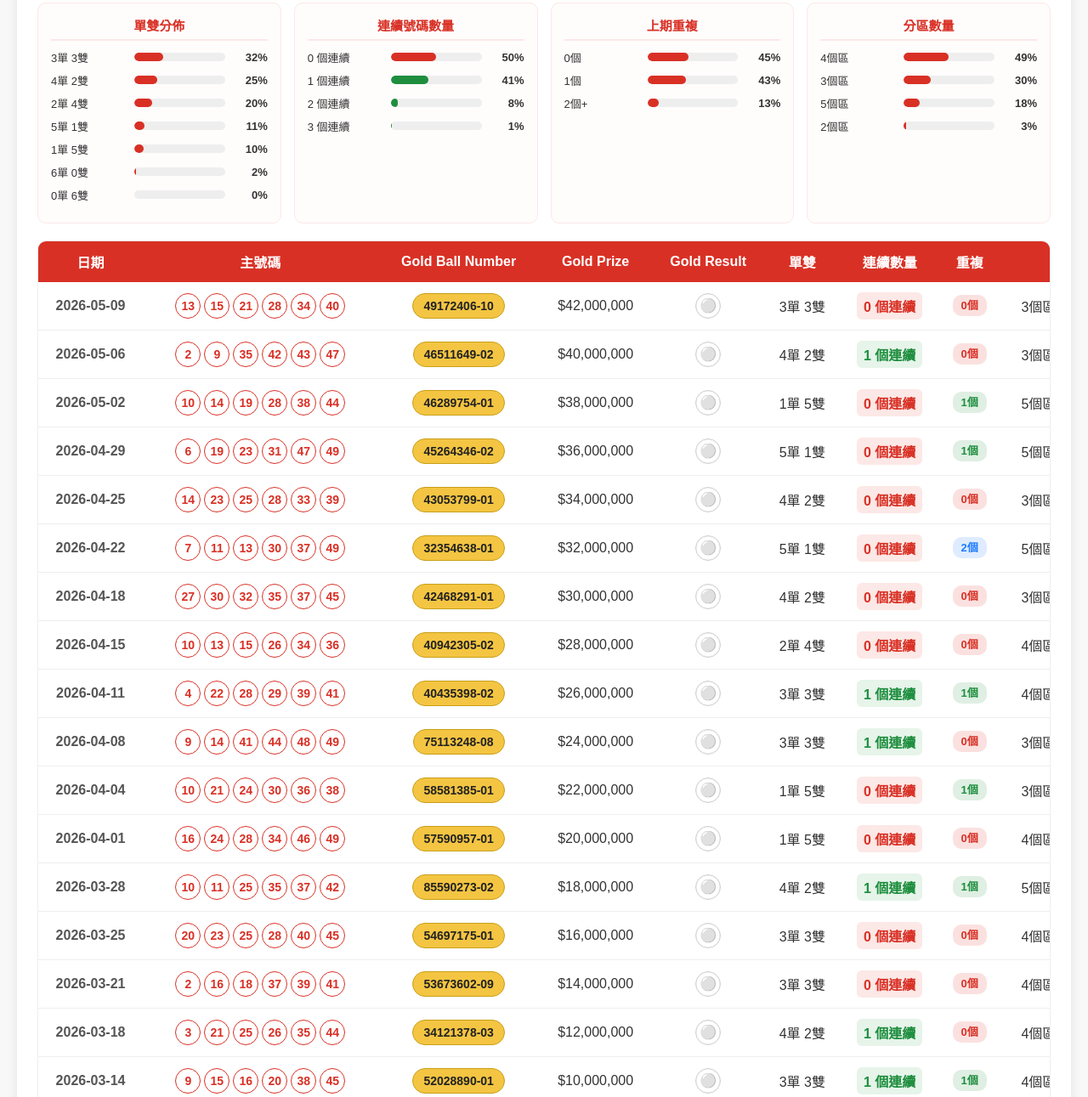
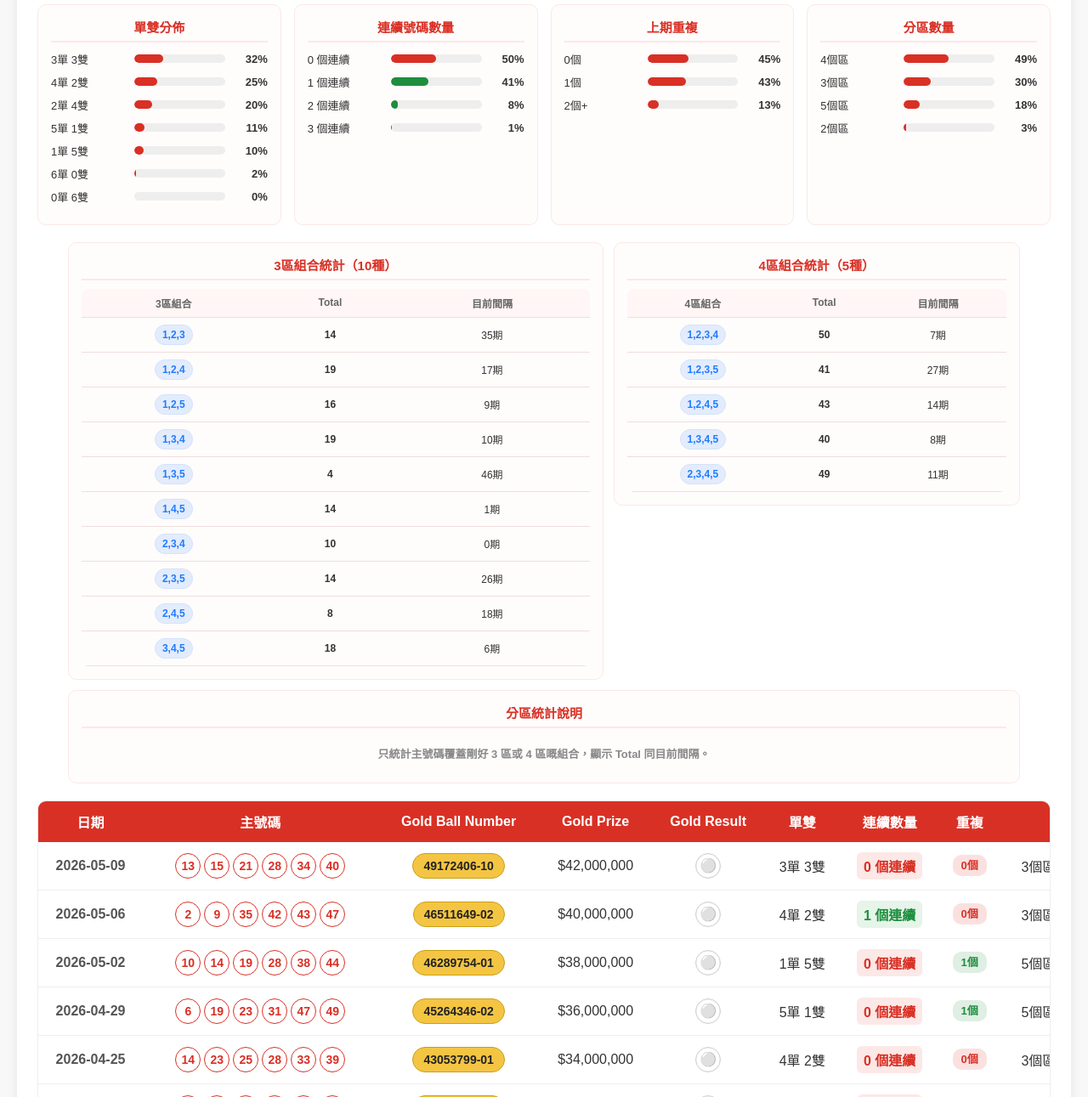
Before and after one commit to ycmycmkaka/lotto649-stats, a plain HTML site: page index.html in a window 1280 px wide. Shown: the part 832-2123 px from the top of the page at 85% size. Drawn offline with nearby package versions, Linux system fonts and the light colour scheme.

Commit message:
Update index.html

```diff
--- a/index.html
+++ b/index.html
@@ -136,6 +136,7 @@
       border: 1px solid #fce8e6;
       border-radius: 10px;
       padding: 15px;
+      min-width: 0;
     }
 
     .number-card h3,
@@ -303,19 +304,77 @@
       padding: 0 8px;
     }
 
+    .zone-combo-wrap {
+      max-width: 1120px;
+      margin: 0 auto 20px auto;
+    }
+
+    .zone-combo-grid {
+      display: grid;
+      grid-template-columns: minmax(0, 1.25fr) minmax(320px, 0.95fr);
+      gap: 12px;
+      align-items: start;
+      margin-bottom: 12px;
+    }
+
+    .combo-note-card {
+      max-width: 1120px;
+      margin: 0 auto;
+    }
+
+    .combo-table-wrap {
+      width: 100%;
+      overflow-x: auto;
+      -webkit-overflow-scrolling: touch;
+      border-radius: 8px;
+    }
+
+    .combo-table {
+      width: 100%;
+      min-width: 0;
+      border-collapse: collapse;
+      font-size: 12px;
+      table-layout: auto;
+    }
+
+    .combo-table th,
+    .combo-table td {
+      padding: 8px 6px;
+      border-bottom: 1px solid #f0dedd;
+      text-align: center;
+      white-space: nowrap;
+    }
+
+    .combo-table th {
+      background: #fff6f5;
+      color: #666;
+      font-weight: 700;
+      position: static;
+    }
+
+    .combo-pill {
+      display: inline-block;
+      padding: 4px 8px;
+      border-radius: 999px;
+      background: rgba(31, 124, 255, 0.12);
+      color: #1f7cff;
+      font-weight: 700;
+      border: 1px solid #d2e3fc;
+    }
+
     .table-wrap {
       overflow-x: auto;
       border: 1px solid #eee;
       border-radius: 10px;
     }
 
-    table {
+    table.main-table {
       width: 100%;
       min-width: 1300px;
       border-collapse: collapse;
     }
 
-    th {
+    table.main-table th {
       background: var(--red);
       color: white;
       padding: 12px 8px;
@@ -326,7 +385,7 @@
       z-index: 10;
     }
 
-    td {
+    table.main-table td {
       border-bottom: 1px solid #eee;
       padding: 12px 8px;
       text-align: center;
@@ -454,8 +513,21 @@
 
     @media (max-width: 1200px) {
       .summary-grid,
-      .dashboard { grid-template-columns: repeat(2, minmax(0, 1fr)); }
-      .feature-grid { grid-template-columns: 1fr; }
+      .dashboard {
+        grid-template-columns: repeat(2, minmax(0, 1fr));
+      }
+
+      .feature-grid {
+        grid-template-columns: 1fr;
+      }
+
+      .zone-combo-wrap {
+        max-width: 100%;
+      }
+
+      .zone-combo-grid {
+        grid-template-columns: 1fr;
+      }
     }
 
     @media (max-width: 700px) {
@@ -468,6 +540,20 @@
       .filter-bar { justify-content: flex-start; }
       .compare-input-row { flex-direction: column; align-items: stretch; }
       .compare-btn { width: 100%; }
+
+      .combo-table {
+        font-size: 11px;
+      }
+
+      .combo-table th,
+      .combo-table td {
+        padding: 7px 4px;
+      }
+
+      .combo-pill {
+        padding: 3px 6px;
+        font-size: 11px;
+      }
     }
   </style>
 </head>
@@ -488,6 +574,16 @@
         step="1"
         placeholder="全部"
       />
+
+      <label for="zoneFilterSelect" class="filter-label">分區篩選：</label>
+      <select id="zoneFilterSelect" class="filter-input">
+        <option value="">全部</option>
+        <option value="1">1個區</option>
+        <option value="2">2個區</option>
+        <option value="3">3個區</option>
+        <option value="4">4個區</option>
+        <option value="5">5個區</option>
+      </select>
     </div>
 
     <div class="summary-grid">
@@ -532,6 +628,28 @@
     </div>
 
     <div id="dashboard-container"></div>
+
+    <div class="zone-combo-wrap">
+      <div class="zone-combo-grid">
+        <div class="number-card">
+          <h3>3區組合統計（10種）</h3>
+          <div class="combo-table-wrap" id="zoneCombo3Table"></div>
+        </div>
+
+        <div class="number-card">
+          <h3>4區組合統計（5種）</h3>
+          <div class="combo-table-wrap" id="zoneCombo4Table"></div>
+        </div>
+      </div>
+
+      <div class="number-card combo-note-card">
+        <h3>分區統計說明</h3>
+        <div class="empty-note">
+          只統計主號碼覆蓋剛好 3 區或 4 區嘅組合，顯示 Total 同目前間隔。
+        </div>
+      </div>
+    </div>
+
     <div class="table-wrap" id="table-wrap"></div>
   </div>
 
@@ -552,6 +670,108 @@
       if (isNaN(limit) || limit <= 0) return rows;
 
       return rows.slice(0, limit);
+    }
+
+    function getZoneCountValue(numbers) {
+      return new Set(
+        numbers.map(n => {
+          if (n >= 1 && n <= 10) return 1;
+          if (n <= 20) return 2;
+          if (n <= 30) return 3;
+          if (n <= 40) return 4;
+          return 5;
+        })
+      ).size;
+    }
+
+    function buildZoneCombos(size) {
+      const zones = [1, 2, 3, 4, 5];
+      const result = [];
+
+      function helper(start, path) {
+        if (path.length === size) {
+          result.push(path.join(","));
+          return;
+        }
+        for (let i = start; i < zones.length; i++) {
+          helper(i + 1, [...path, zones[i]]);
+        }
+      }
+
+      helper(0, []);
+      return result;
+    }
+
+    function getZoneComboKey(numbers, size) {
+      const zoneSet = new Set(
+        numbers.map(n => {
+          if (n >= 1 && n <= 10) return 1;
+          if (n <= 20) return 2;
+          if (n <= 30) return 3;
+          if (n <= 40) return 4;
+          return 5;
+        })
+      );
+
+      const arr = [...zoneSet].sort((a, b) => a - b);
+      if (arr.length !== size) return null;
+      return arr.join(",");
+    }
+
+    function renderZoneComboStats(rows, size, targetId) {
+      const combos = buildZoneCombos(size);
+      const statsMap = {};
+
+      combos.forEach(combo => {
+        statsMap[combo] = {
+          combo,
+          count: 0,
+          gap: "-"
+        };
+      });
+
+      rows.forEach((row, index) => {
+        const nums = [];
+        for (let i = 1; i <= 6; i++) {
+          const v = parseInt(row['n' + i], 10);
+          if (!isNaN(v)) nums.push(v);
+        }
+
+        const comboKey = getZoneComboKey(nums, size);
+        if (!comboKey || !statsMap[comboKey]) return;
+
+        statsMap[comboKey].count += 1;
+
+        if (statsMap[comboKey].gap === "-") {
+          statsMap[comboKey].gap = `${index}期`;
+        }
+      });
+
+      let html = `
+        <table class="combo-table">
+          <thead>
+            <tr>
+              <th>${size}區組合</th>
+              <th>Total</th>
+              <th>目前間隔</th>
+            </tr>
+          </thead>
+          <tbody>
+      `;
+
+      combos.forEach(combo => {
+        const item = statsMap[combo];
+        html += `
+          <tr>
+            <td><span class="combo-pill">${item.combo}</span></td>
+            <td><strong>${item.count}</strong></td>
+            <td>${item.gap}</td>
+          </tr>
+        `;
+      });
+
+      html += `</tbody></table>`;
+      document.getElementById(targetId).innerHTML = html;
     }
 
     function parseUserNumbers(input) {
@@ -646,15 +866,14 @@
       `;
     }
 
-    function drawCard(title, obj, total, color) {
+    function drawSingleCard(title, obj, total, color) {
       const sorted = Object.entries(obj).sort((a, b) => b[1] - a[1]);
-      let h = `<div class="dashboard">`;
-      h += `<div class="stat-card"><h3>${title}</h3>`;
+      let h = `<div class="stat-card"><h3>${title}</h3>`;
 
       sorted.forEach(([label, count]) => {
         const pct = total ? Math.round((count / total) * 100) : 0;
+        let barColor = color;
 
-        let barColor = color;
         if (title === "連續號碼數量") {
           barColor = label.includes("0") ? "#d93025" : "#1e8e3e";
         }
@@ -670,8 +889,7 @@
         `;
       });
 
-      h += `</div></div>`;
-      return h;
+      return h + `</div>`;
     }
 
     function renderGoldResultIcon(v) {
@@ -713,7 +931,7 @@
         for (let i = 0; i < rows.length; i++) {
           const rowNums = [];
           for (let j = 1; j <= 6; j++) {
-            const v = parseInt(rows[i]['n' + j]);
+            const v = parseInt(rows[i]['n' + j], 10);
             if (!isNaN(v)) rowNums.push(v);
           }
 
@@ -737,7 +955,7 @@
       const counts = [0, 0, 0, 0, 0];
 
       numbers.forEach(n => {
-        const num = parseInt(n);
+        const num = parseInt(n, 10);
         if (isNaN(num)) return;
 
         if (num >= 1 && num <= 10) counts[0]++;
@@ -748,43 +966,6 @@
       });
 
       return `(${counts.join(",")})`;
-    }
-
-    function renderDashboardCards(stats, total) {
-      return `
-        <div class="dashboard">
-          ${drawSingleCard("單雙分佈", stats.oddEven, total, "#d93025")}
-          ${drawSingleCard("連續號碼數量", stats.consec, total, "#1e8e3e")}
-          ${drawSingleCard("上期重複", stats.repeats, total, "#d93025")}
-          ${drawSingleCard("分區數量", stats.zones, total, "#d93025")}
-        </div>
-      `;
-    }
-
-    function drawSingleCard(title, obj, total, color) {
-      const sorted = Object.entries(obj).sort((a, b) => b[1] - a[1]);
-      let h = `<div class="stat-card"><h3>${title}</h3>`;
-
-      sorted.forEach(([label, count]) => {
-        const pct = total ? Math.round((count / total) * 100) : 0;
-        let barColor = color;
-
-        if (title === "連續號碼數量") {
-          barColor = label.includes("0") ? "#d93025" : "#1e8e3e";
-        }
-
-        h += `
-          <div class="bar-row">
-            <div class="bar-label">${label}</div>
-            <div class="bar-track">
-              <div class="bar-fill" style="width:${pct}%; background:${barColor}"></div>
-            </div>
-            <div class="bar-pct">${pct}%</div>
-          </div>
-        `;
-      });
-
-      return h + `</div>`;
     }
 
     fetch(csvUrl, { method: 'HEAD' })
@@ -820,7 +1001,7 @@
         total++;
 
         for (let i = 1; i <= 6; i++) {
-          const v = parseInt(row['n' + i]);
+          const v = parseInt(row['n' + i], 10);
           if (!isNaN(v) && mainFreq[v] !== undefined) mainFreq[v] += 1;
         }
 
@@ -835,10 +1016,15 @@
         else if (r === 1) stats.repeats["1個"]++;
         else stats.repeats["2個+"]++;
 
-        if (row.zone) {
-          const z = String(row.zone).charAt(0) + "個區";
-          stats.zones[z] = (stats.zones[z] || 0) + 1;
+        const nums = [];
+        for (let i = 1; i <= 6; i++) {
+          const v = parseInt(row['n' + i], 10);
+          if (!isNaN(v)) nums.push(v);
         }
+
+        const zoneCount = getZoneCountValue(nums);
+        const zoneLabel = `${zoneCount}個區`;
+        stats.zones[zoneLabel] = (stats.zones[zoneLabel] || 0) + 1;
       });
 
       const hotNumbers = Object.entries(mainFreq)
@@ -874,8 +1060,25 @@
         </div>
       `;
 
+      renderZoneComboStats(filteredRows, 3, "zoneCombo3Table");
+      renderZoneComboStats(filteredRows, 4, "zoneCombo4Table");
+
+      const selectedZone = document.getElementById("zoneFilterSelect")?.value || "";
+
+      const tableRows = rows.filter(row => {
+        if (!selectedZone) return true;
+
+        const rowNums = [];
+        for (let i = 1; i <= 6; i++) {
+          const v = parseInt(row['n' + i], 10);
+          if (!isNaN(v)) rowNums.push(v);
+        }
+
+        return getZoneCountValue(rowNums) === parseInt(selectedZone, 10);
+      });
+
       let html = `
-        <table>
+        <table class="main-table">
           <thead>
             <tr>
               <th>日期</th>
@@ -892,7 +1095,7 @@
           <tbody>
       `;
 
-      rows.forEach(row => {
+      tableRows.forEach(row => {
         let ballsHtml = "";
         for (let i = 1; i <= 6; i++) {
           ballsHtml += `<span class="ball main-ball">${safe(row["n" + i])}</span>`;
@@ -908,6 +1111,10 @@
         const repeatNum = parseInt(row.repeats, 10) || 0;
         const repeatClass = repeatNum === 0 ? "red" : (repeatNum === 1 ? "green" : "blue");
 
+        const nums = [row.n1, row.n2, row.n3, row.n4, row.n5, row.n6];
+        const zoneCount = getZoneCountValue(nums.map(n => parseInt(n, 10)).filter(n => !isNaN(n)));
+        const zoneText = `${zoneCount}個區 ${getZoneCountTuple(nums)}`;
+
         html += `
           <tr>
             <td class="date-cell">${safe(row.date)}</td>
@@ -918,7 +1125,7 @@
             <td>${safe(row.odd_even)}</td>
             <td><span class="${consecClass}">${consecStr}</span></td>
             <td><span class="repeat-pill ${repeatClass}">${repeatNum}個</span></td>
-            <td>${String(safe(row.zone)).match(/^\d+個區/)?.[0] || safe(row.zone)} ${getZoneCountTuple([row.n1, row.n2, row.n3, row.n4, row.n5, row.n6])}</td>
+            <td>${zoneText}</td>
           </tr>
         `;
       });
@@ -946,6 +1153,10 @@
           renderAll(rows);
         });
 
+        document.getElementById("zoneFilterSelect").addEventListener("change", () => {
+          renderAll(rows);
+        });
+
         document.getElementById("compareBtn").addEventListener("click", () => {
           runNumberComparison(rows);
         });
```
